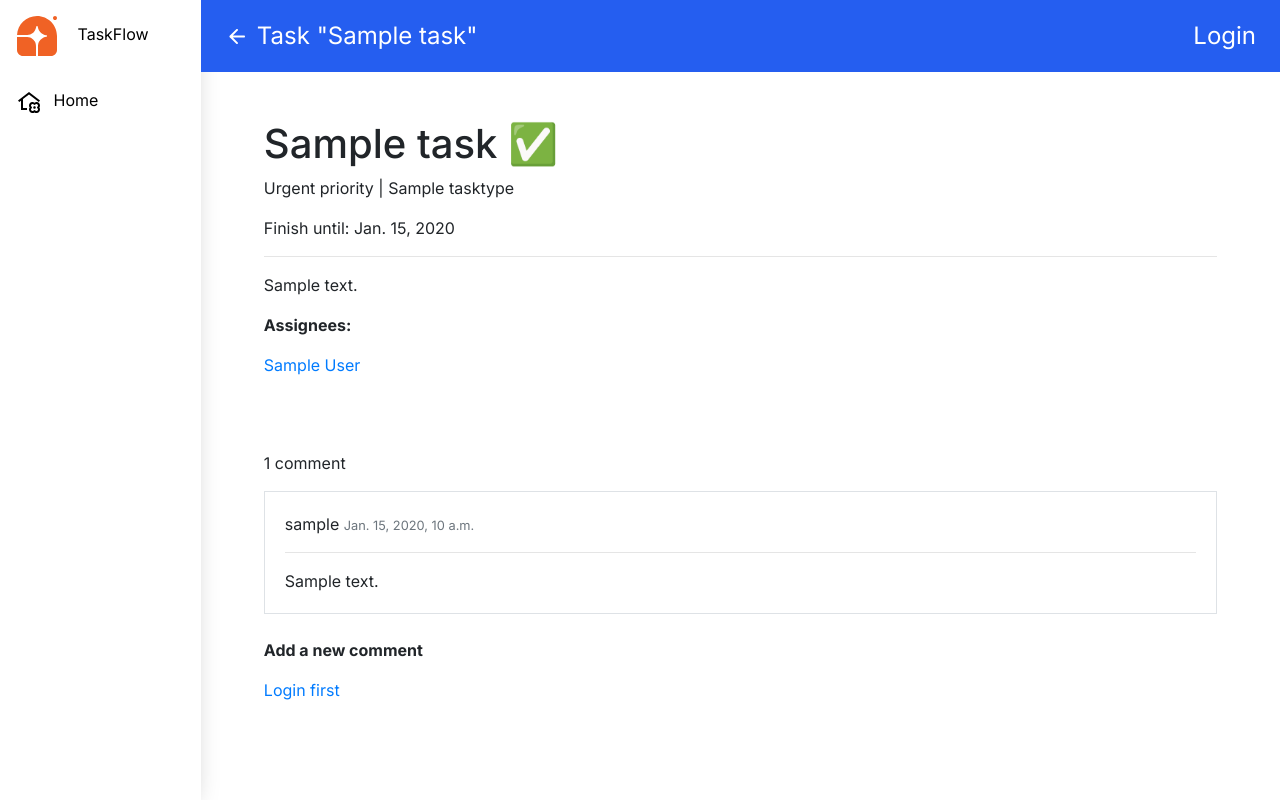
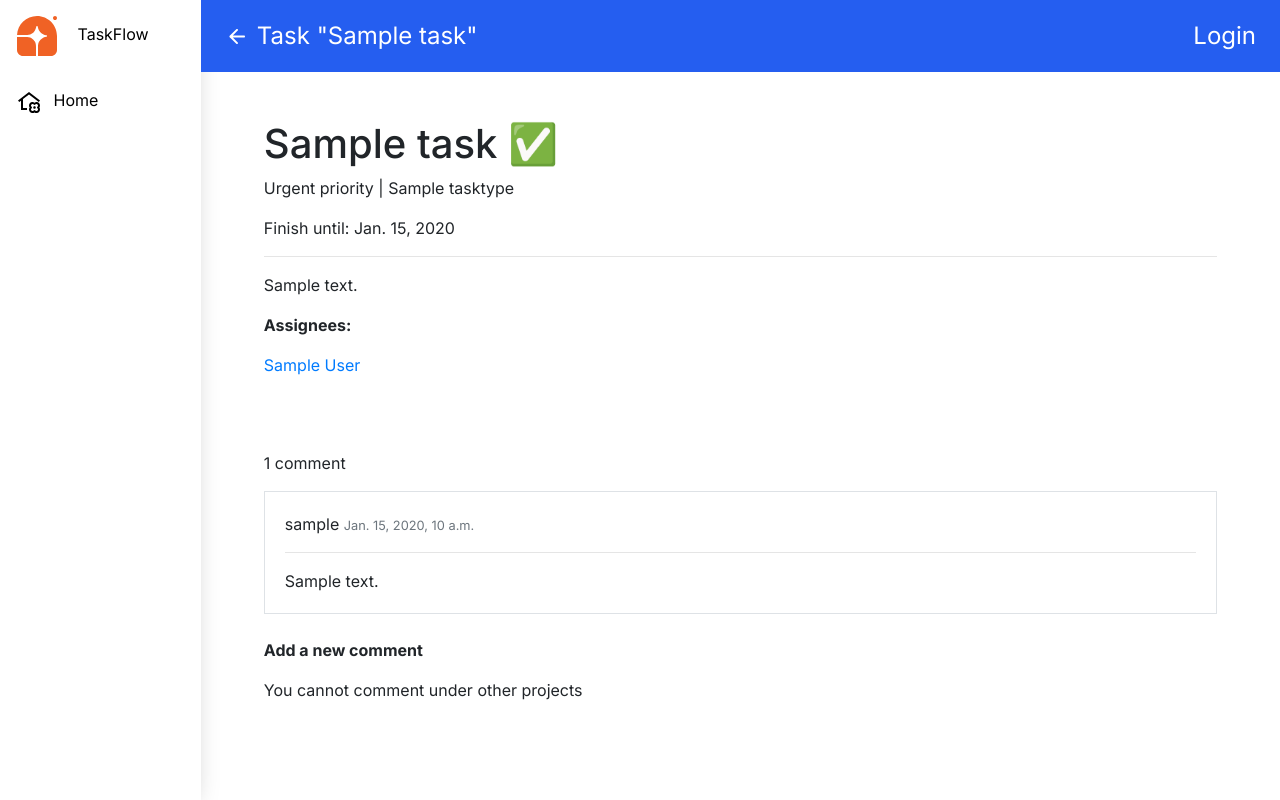
Before and after one commit to kabust/TaskFlow-Web-App, a Django app: page /task/1/ in a window 1280 px wide. Run offline with Django 5.2, Linux system fonts and the light colour scheme; tables that the repository leaves empty hold one stand-in row (values such as "Sample post"); parts of the project's set-up code (start-up, migrations or seed data) failed here and were passed over; some libraries are stand-ins or nearby versions.

Commit message:
feat: restriction to leave comments for users from other projects added

```diff
--- a/core/views.py
+++ b/core/views.py
@@ -105,7 +105,8 @@ class TaskDetailView(FormMixin, generic.DetailView):
 
 def delete_comment(request: HttpRequest, task_pk: int, com_pk: int) -> HttpResponseRedirect | HttpResponse:
     comment = Comment.objects.get(pk=com_pk)
-    if request.user != comment.commentator:
+    task_project = Task.objects.get(pk=task_pk).project
+    if request.user != comment.commentator or request.user.project != task_project:
         return HttpResponse("Unauthorized", status=405)
     comment.delete()
     return HttpResponseRedirect(reverse("core:task-detail", args=(task_pk,)))
--- a/templates/core/task_detail.html
+++ b/templates/core/task_detail.html
@@ -65,14 +65,14 @@
     {% endfor %}
 
     <p><strong>Add a new comment</strong></p>
-    {% if user.is_authenticated %}
+    {% if user.project == task.project %}
       <form action="" method="post" class="comment-form" novalidate>
         {% csrf_token %}
         {{ form | crispy }}
         <input type="submit" value="Add comment" class="btn btn-dark">
       </form>
     {% else %}
-      <a href="{% url "login" %}">Login first</a>
+      <p>You cannot comment under other projects</p>
     {% endif %}
   </div>
 
```
